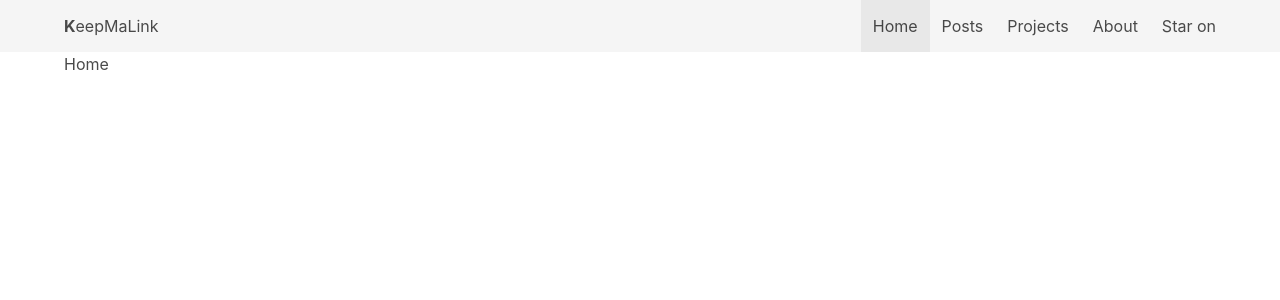
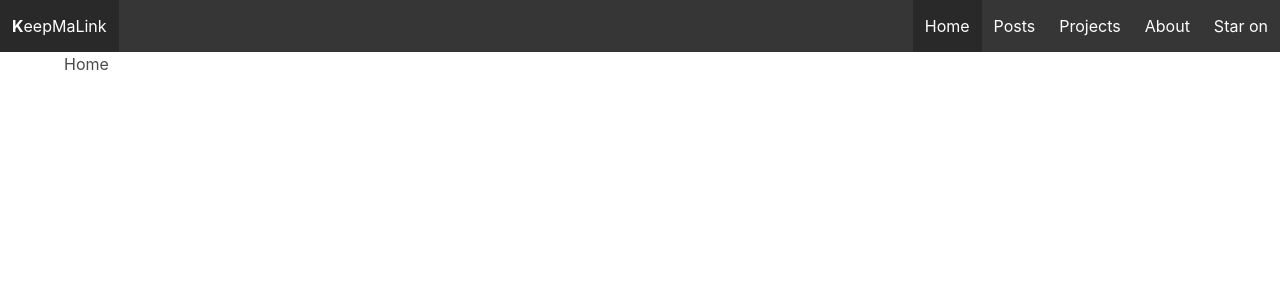
Before and after one commit to nrogap/keepmalink, a React (Create React App) app: page / in a window 1280 px wide. Shown: the top 300 px of the page. Built offline with nearby package versions, Linux system fonts and the light colour scheme.

Commit message:
update navbar

```diff
--- a/src/App.js
+++ b/src/App.js
@@ -1,5 +1,5 @@
 import React from 'react'
-import { Route, NavLink } from 'react-router-dom'
+import { Route, NavLink, Switch } from 'react-router-dom'
 
 import HomePage from './components/HomePage'
 import AboutPage from './components/AboutPage'
@@ -12,14 +12,18 @@ class App extends React.Component {
   render() {
     return (
       <div className="my-app">
-        <nav className="navbar is-light" aria-label="main navigation">
-          <div className="container">
+        <nav className="navbar is-dark" aria-label="main navigation">
           <div className="navbar-brand">
             <a className="navbar-item" href="/">
               <b>K</b>eepMaLink
             </a>
+            <div className="navbar-burger burger" data-target="navbarMain">
+              <span></span>
+              <span></span>
+              <span></span>
             </div>
-            <div className="navbar-menu">
+          </div>
+          <div id="navbarMain" className="navbar-menu">
             <div className="navbar-end">
               <NavLink exact to="/" activeClassName="is-active" className="navbar-item">Home</NavLink>
               <NavLink to="/posts" activeClassName="is-active" className="navbar-item">Posts</NavLink>
@@ -35,13 +39,14 @@ class App extends React.Component {
               </a>
             </div>
           </div>
-          </div>
         </nav>
         <div className="App container">
+          <Switch>
             <Route exact path="/" component={HomePage} />
             <Route path="/about" component={AboutPage} />
             <Route path="/posts" component={PostPage} />
             <Route path="/projects" component={ProjectPage} />
+          </Switch>
         </div>
       </div>
     )
```
Lines whose indentation alone changed are shown as unchanged.
